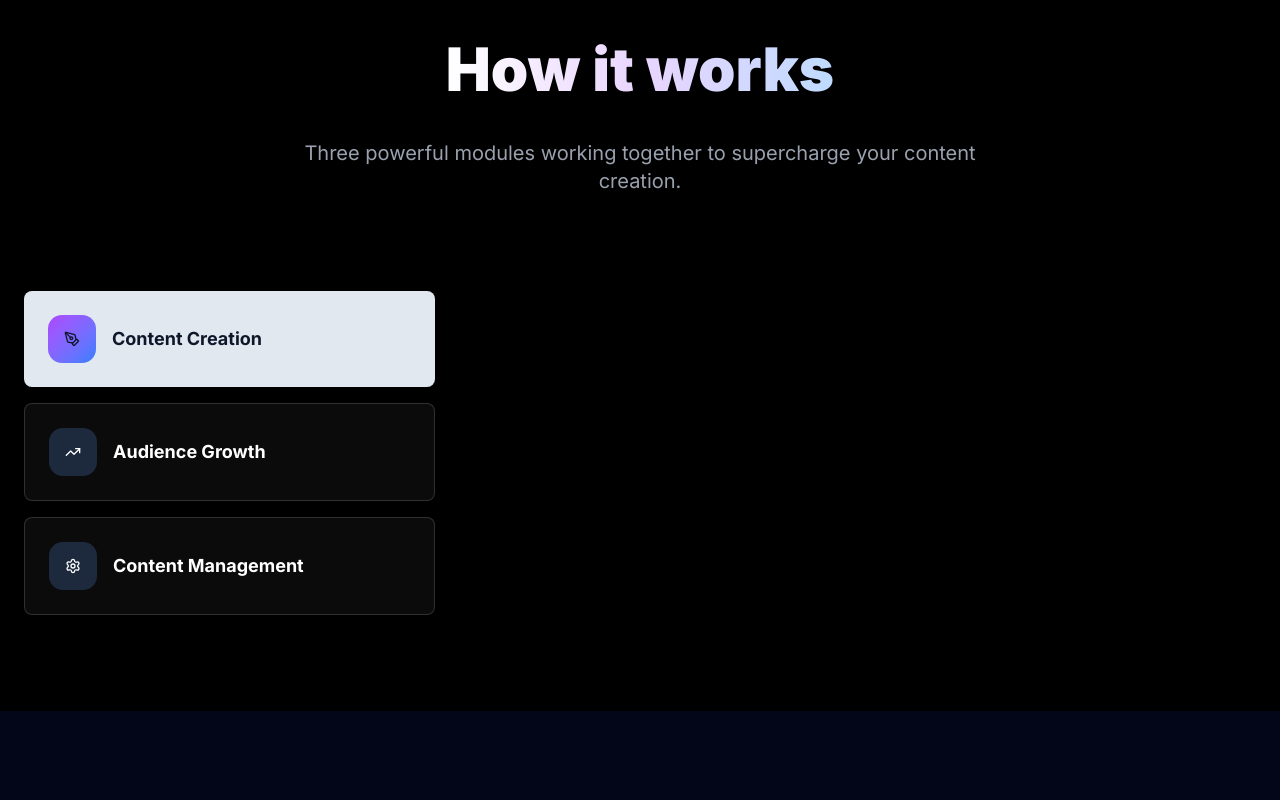
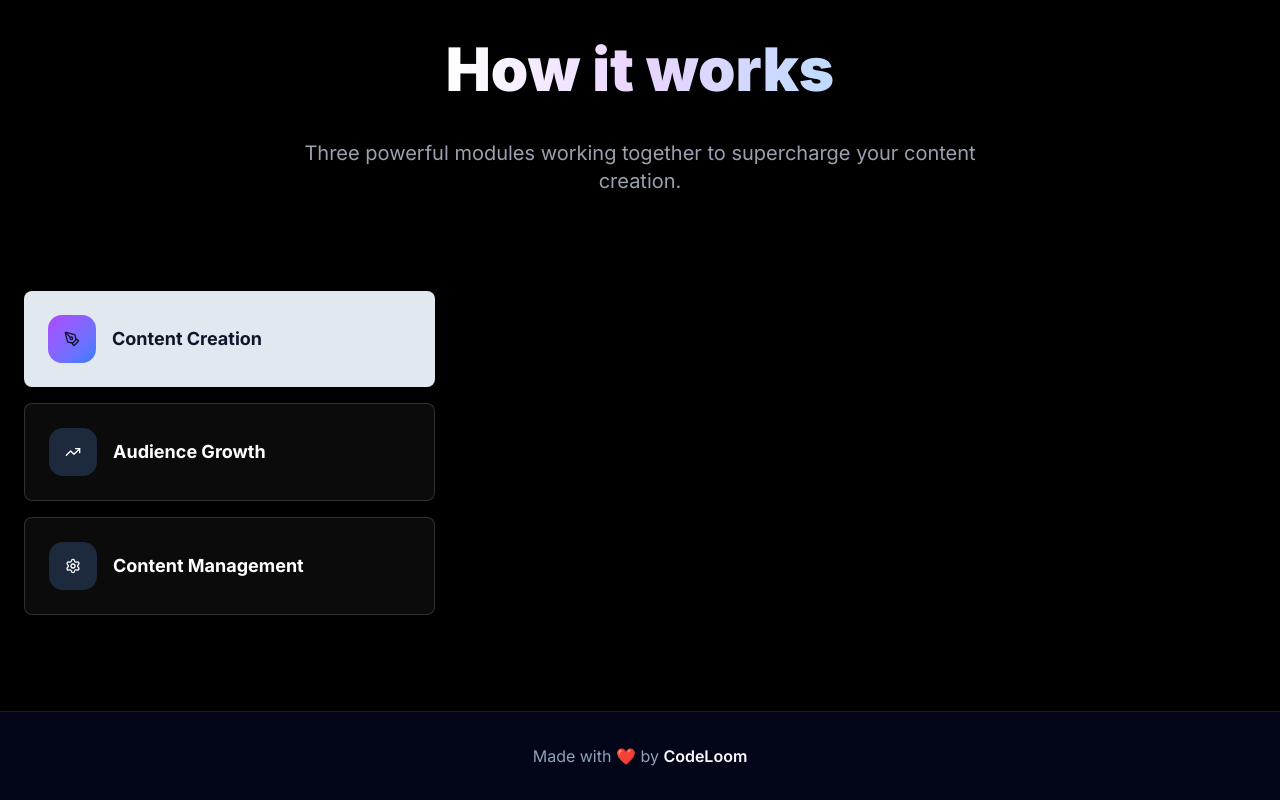
Before and after one commit to Neath3333/AI-Creator-Platform, a Next.js app: page / in a window 1280 px wide. Shown: the part 2332-3132 px from the top of the page. Before the commit the page ends 3043 px from the top, so only its background shows below. Built offline with nearby package versions, Linux system fonts and the light colour scheme; no server answers.

Commit message:
feat: add footer to layout

```diff
--- a/src/app/layout.tsx
+++ b/src/app/layout.tsx
@@ -12,7 +12,7 @@ const inter = Inter({ subsets: ["greek"] });
 export const metadata = {
   title: "CodeLoom",
   description: "Generated by create next app",
-   icons: {
+  icons: {
     icon: "/favicon.ico",
   },
 };
@@ -36,13 +36,21 @@ export default function RootLayout({
             appearance={{
               baseTheme: neobrutalism,
             }}
-            >
+          >
             <ConvexClientProvider>
               {/* Header */}
-              <Header/>
+              <Header />
               <main className="bg-slate-900 min-h-screen text-white overflow-x-hidden">
                 {children}
               </main>
+              <footer className="relative z-10 border-t py-8 sm:px-6 px-4 ">
+                <div className="max-w-7xl mx-auto text-center">
+                  <p className="text-muted-foreground">
+                    Made with ❤️ by {""}
+                    <span className="text-foreground font-semibold">CodeLoom</span>
+                  </p>
+                </div>
+              </footer>
             </ConvexClientProvider>
           </ClerkProvider>
         </ThemeProvider>
```
